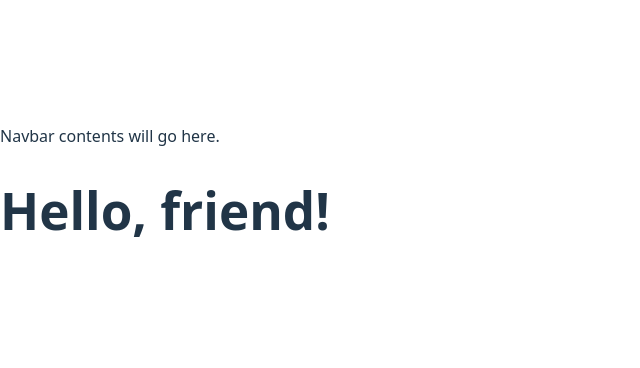
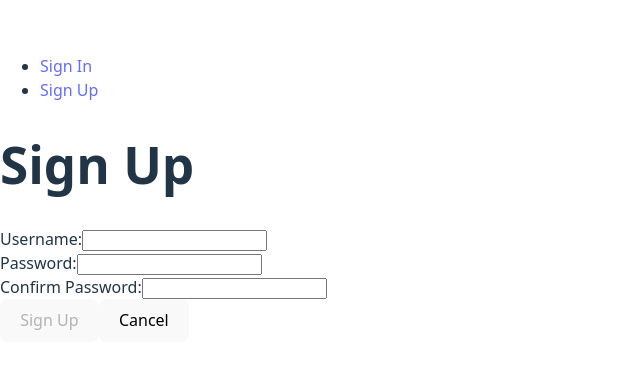
Before and after one commit to RhiRobson/Unit-3-Project-Frontend, a React (Vite) app: page /sign-up in a window 1280 px wide. Shown: the part 210-578 px from the top of the page, without its empty margins (0-640 px from the left). Built offline with nearby package versions, Linux system fonts and the light colour scheme; no server answers.

Commit message:
Signin and Sign out functionality completed

```diff
--- a/package.json
+++ b/package.json
@@ -10,6 +10,7 @@
     "preview": "vite preview"
   },
   "dependencies": {
+    "jsonwebtoken": "^9.0.2",
     "react": "^19.0.0",
     "react-dom": "^19.0.0",
     "react-router": "^7.5.0"
--- a/src/App.jsx
+++ b/src/App.jsx
@@ -1,11 +1,25 @@
+import { useContext } from 'react';
+import { Routes, Route } from 'react-router';
+
 import NavBar from './components/NavBar/NavBar';
+import SignUpForm from './components/SignUpForm/SignUpForm';
+import SignInForm from './components/SignInForm/SignInForm';
+import Landing from './components/Landing/Landing';
+import Motivation from './components/Motivation/Motivation';
+
+import { UserContext } from './contexts/UserContext';
 
 const App = () => {
+  const { user } = useContext(UserContext);
 
   return (
     <>
-      <NavBar />
-      <h1>Hello, friend!</h1>
+    <NavBar />
+    <Routes>
+      <Route path='/' element={user ? <Motivation /> : <Landing /> } />
+      <Route path='/sign-up' element={<SignUpForm />} />
+      <Route path='/sign-in' element={<SignInForm />} />
+    </Routes>
     </>
   );
 };
--- /dev/null
+++ b/src/components/Landing/Landing.jsx
@@ -0,0 +1,10 @@
+const Landing = () => {
+    return (
+      <main>
+        <h1>Hello, you are on the Motivation page for visitors.</h1>
+        <p>Sign up now, or sign in to see your personalised Motivational Wall!</p>
+      </main>
+    );
+  };
+
+  export default Landing;
--- /dev/null
+++ b/src/components/Motivation/Motivation.jsx
@@ -0,0 +1,31 @@
+import { useEffect, useContext } from 'react';
+import * as userService from '../../services/userService';
+
+import { UserContext } from '../../contexts/UserContext';
+
+const Motivation = () => {
+  const { user } = useContext(UserContext);
+
+  useEffect(() => {
+    const fetchUsers = async () => {
+      try {
+        const fetchedUsers = await userService.index();
+        console.log(fetchedUsers);
+      } catch (err) {
+        console.log(err)
+      }
+    }
+    if (user) fetchUsers();
+  }, [user]);
+
+  return (
+    <main>
+      <h1>Welcome, {user.username}</h1>
+      <p>
+        This is your Motivational Wall where you can see your motivational posts and comments.
+      </p>
+    </main>
+  );
+};
+
+export default Motivation;
--- a/src/components/NavBar/NavBar.jsx
+++ b/src/components/NavBar/NavBar.jsx
@@ -1,9 +1,32 @@
+import { useContext } from 'react';
+import { Link } from 'react-router';
+
+import { UserContext } from '../../contexts/UserContext';
+
 const NavBar = () => {
-    return (
-      <nav>
-        <p>Navbar contents will go here.</p>
-      </nav>
-    );
+  const { user, setUser } = useContext(UserContext);
+
+  const handleSignOut = () => {
+    localStorage.removeItem('token');
+    setUser(null);
   };
 
-  export default NavBar;
+  return (
+    <nav>
+      {user ? (
+        <ul>
+          <li>Welcome, {user.username}</li>
+          <li><Link to='/'>Motivation</Link></li>
+          <li><Link to='/' onClick={handleSignOut}>Sign Out</Link></li>
+        </ul>
+      ) : (
+        <ul>
+          <li><Link to='/sign-in'>Sign In</Link></li>
+          <li><Link to='/sign-up'>Sign Up</Link></li>
+        </ul>
+      )}
+    </nav>
+  );
+}
+
+export default NavBar;
--- /dev/null
+++ b/src/components/SignInForm/SignInForm.jsx
@@ -0,0 +1,74 @@
+import { useState, useContext } from 'react';
+import { useNavigate } from 'react-router';
+
+import { signIn } from '../../services/authService';
+
+import { UserContext } from '../../contexts/UserContext';
+
+const SignInForm = () => {
+  const navigate = useNavigate();
+  const { setUser } = useContext(UserContext);
+  const [message, setMessage] = useState('');
+  const [formData, setFormData] = useState({
+    username: '',
+    password: '',
+  });
+
+  const handleChange = (evt) => {
+    setMessage('');
+    setFormData({ ...formData, [evt.target.name]: evt.target.value });
+  };
+
+  const handleSubmit = async (evt) => {
+    evt.preventDefault();
+    try {
+      // This function doesn't exist yet, but we'll create it soon.
+      // It will cause an error right now
+      const signedInUser = await signIn(formData);
+
+      setUser(signedInUser);
+      navigate('/');
+    } catch (err) {
+      setMessage(err.message);
+    }
+  };
+
+  return (
+    <main>
+      <h1>Sign In</h1>
+      <p>{message}</p>
+      <form autoComplete='off' onSubmit={handleSubmit}>
+        <div>
+          <label htmlFor='email'>Username:</label>
+          <input
+            type='text'
+            autoComplete='off'
+            id='username'
+            value={formData.username}
+            name='username'
+            onChange={handleChange}
+            required
+          />
+        </div>
+        <div>
+          <label htmlFor='password'>Password:</label>
+          <input
+            type='password'
+            autoComplete='off'
+            id='password'
+            value={formData.password}
+            name='password'
+            onChange={handleChange}
+            required
+          />
+        </div>
+        <div>
+          <button>Sign In</button>
+          <button onClick={() => navigate('/')}>Cancel</button>
+        </div>
+      </form>
+    </main>
+  );
+};
+
+export default SignInForm;
--- /dev/null
+++ b/src/components/SignUpForm/SignUpForm.jsx
@@ -0,0 +1,86 @@
+import { useState, useContext } from 'react';
+import { useNavigate } from 'react-router';
+
+import { signUp } from '../../services/authService';
+import { UserContext } from '../../contexts/UserContext';
+
+const SignUpForm = () => {
+  const navigate = useNavigate();
+  const { setUser } = useContext(UserContext);
+  const [message, setMessage] = useState('');
+  const [formData, setFormData] = useState({
+    username: '',
+    password: '',
+    passwordConf: '',
+  });
+
+  const { username, password, passwordConf } = formData;
+
+  const handleChange = (evt) => {
+    setMessage('');
+    setFormData({ ...formData, [evt.target.name]: evt.target.value });
+  };
+
+  const handleSubmit = async (evt) => {
+    evt.preventDefault();
+    try {
+      const newUser = await signUp(formData);
+      setUser(newUser);
+      navigate('/');
+    } catch (err) {
+      setMessage(err.message);
+    }
+    };
+
+  const isFormInvalid = () => {
+    return !(username && password && password === passwordConf);
+  };
+
+  return (
+    <main>
+      <h1>Sign Up</h1>
+      <p>{message}</p>
+      <form onSubmit={handleSubmit}>
+        <div>
+          <label htmlFor='username'>Username:</label>
+          <input
+            type='text'
+            id='name'
+            value={username}
+            name='username'
+            onChange={handleChange}
+            required
+          />
+        </div>
+        <div>
+          <label htmlFor='password'>Password:</label>
+          <input
+            type='password'
+            id='password'
+            value={password}
+            name='password'
+            onChange={handleChange}
+            required
+          />
+        </div>
+        <div>
+          <label htmlFor='confirm'>Confirm Password:</label>
+          <input
+            type='password'
+            id='confirm'
+            value={passwordConf}
+            name='passwordConf'
+            onChange={handleChange}
+            required
+          />
+        </div>
+        <div>
+          <button disabled={isFormInvalid()}>Sign Up</button>
+          <button onClick={() => navigate('/')}>Cancel</button>
+        </div>
+      </form>
+    </main>
+  );
+};
+
+export default SignUpForm;
--- /dev/null
+++ b/src/contexts/UserContext.jsx
@@ -0,0 +1,25 @@
+import { createContext, useState } from 'react';
+
+const UserContext = createContext();
+
+const getUserFromToken = () => {
+  const token = localStorage.getItem('token');
+
+  if (!token) return null;
+
+  return JSON.parse(atob(token.split('.')[1])).payload;
+};
+
+function UserProvider({ children }) {
+  const [user, setUser] = useState(getUserFromToken());
+
+  const value = { user, setUser };
+
+  return (
+    <UserContext.Provider value={value}>
+      {children}
+    </UserContext.Provider>
+  );
+};
+
+export { UserProvider, UserContext };
--- a/src/main.jsx
+++ b/src/main.jsx
@@ -1,6 +1,7 @@
 import { StrictMode } from 'react'
 import { createRoot } from 'react-dom/client'
 import { BrowserRouter } from 'react-router'
+import { UserProvider } from './contexts/UserContext.jsx';
 import './index.css'
 import App from './App.jsx'
 
@@ -8,7 +9,9 @@
 createRoot(document.getElementById('root')).render(
   <StrictMode>
     <BrowserRouter>
-      <App />
+      <UserProvider>
+        <App />
+      </UserProvider>
     </BrowserRouter>
   </StrictMode>,
-)
+);
--- /dev/null
+++ b/src/services/authService.js
@@ -0,0 +1,55 @@
+const BASE_URL = `${import.meta.env.VITE_BACK_END_SERVER_URL}/auth`;
+
+const signUp = async (formData) => {
+  try {
+    const res = await fetch(`${BASE_URL}/sign-up`, {
+      method: 'POST',
+      headers: { 'Content-Type': 'application/json' },
+      body: JSON.stringify(formData),
+    });
+
+    const data = await res.json();
+
+    if (data.err) {
+      throw new Error(data.err);
+    }
+    if (data.token) {
+      localStorage.setItem('token', data.token);
+      return JSON.parse(atob(data.token.split('.')[1])).payload;
+    }
+    throw new Error('Invalid response from server');
+  } catch (err) {
+    console.log(err);
+    throw new Error(err);
+  }
+};
+
+const signIn = async (formData) => {
+  try {
+    const res = await fetch(`${BASE_URL}/sign-in`, {
+      method: 'POST',
+      headers: { 'Content-Type': 'application/json' },
+      body: JSON.stringify(formData),
+    });
+
+    const data = await res.json();
+
+    if (data.err) {
+      throw new Error(data.err);
+    }
+
+    if (data.token) {
+      localStorage.setItem('token', data.token);
+      return JSON.parse(atob(data.token.split('.')[1])).payload;
+    }
+
+    throw new Error('Invalid response from server');
+  } catch (err) {
+    console.log(err);
+    throw new Error(err);
+  }
+};
+
+export {
+  signUp, signIn,
+};
--- /dev/null
+++ b/src/services/userService.js
@@ -0,0 +1,23 @@
+const BASE_URL = `${import.meta.env.VITE_BACK_END_SERVER_URL}/users`;
+
+const index = async () => {
+  try {
+    const res = await fetch(BASE_URL);
+
+    const data = await res.json();
+
+    if (data.err) {
+      throw new Error(data.err);
+    }
+
+    return data
+  } catch (err) {
+    console.log(err);
+    throw new Error(err);
+  }
+};
+
+
+export {
+  index,
+};
```
Also changed, not shown: 1 other file (tests, documents, lock files or other folders).
